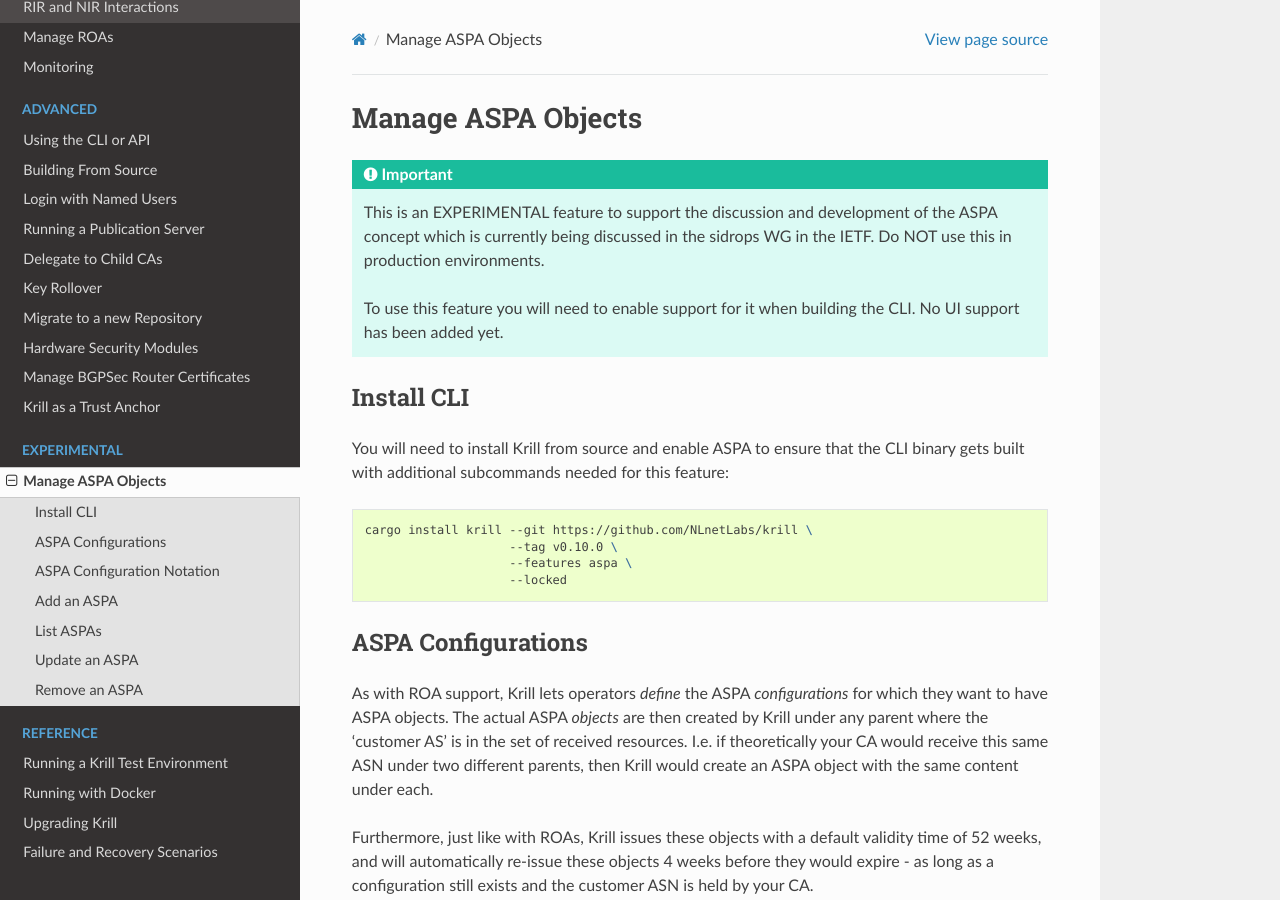
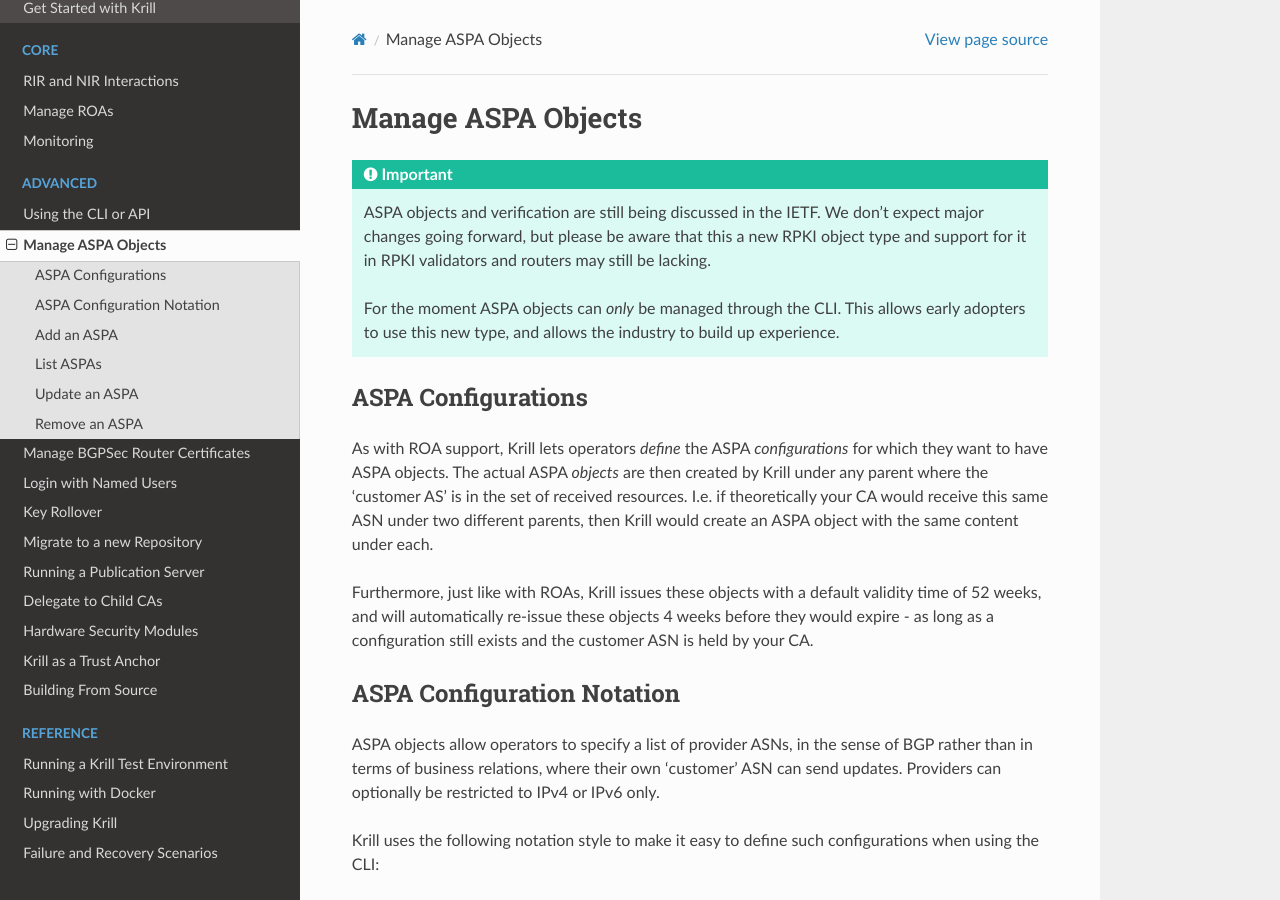
Before and after one commit to NLnetLabs/krill-manual, a Sphinx documentation site: the page built from source/manage-aspas.rst, in a window 1280 px wide and 900 px high. Built offline with Sphinx 7.4.7 and the Read the Docs theme 2.0.0, drawn with Linux system fonts in a browser that asks for light colours; the version number could not be read and is left out.

Commit message:
Remove experimental from ASPA docs.

```diff
--- a/source/manage-aspas.rst
+++ b/source/manage-aspas.rst
@@ -3,27 +3,15 @@
 Manage ASPA Objects
 ===================
 
-.. Important:: This is an EXPERIMENTAL feature to support the discussion and
-              development of the ASPA concept which is currently being discussed
-              in the sidrops WG in the IETF. Do NOT use this in production
-              environments.
+.. Important:: ASPA objects and verification are still being discussed
+               in the IETF. We don't expect major changes going forward,
+               but please be aware that this a new RPKI object type and
+               support for it in RPKI validators and routers may still
+               be lacking.
 
-              To use this feature you will need to enable support for it when
-              building the CLI. No UI support has been added yet.
-
-
-Install CLI
------------
-
-You will need to install Krill from source and enable ASPA to ensure that the
-CLI binary gets built with additional subcommands needed for this feature:
-
-.. code-block:: bash
-
-   cargo install krill --git https://github.com/NLnetLabs/krill \
-                       --tag v0.10.0 \
-                       --features aspa \
-                       --locked
+               For the moment ASPA objects can *only* be managed through
+               the CLI. This allows early adopters to use this new type,
+               and allows the industry to build up experience.
 
 ASPA Configurations
 -------------------
```
Also changed, not shown: source/index.rst (+5 -12 lines).
